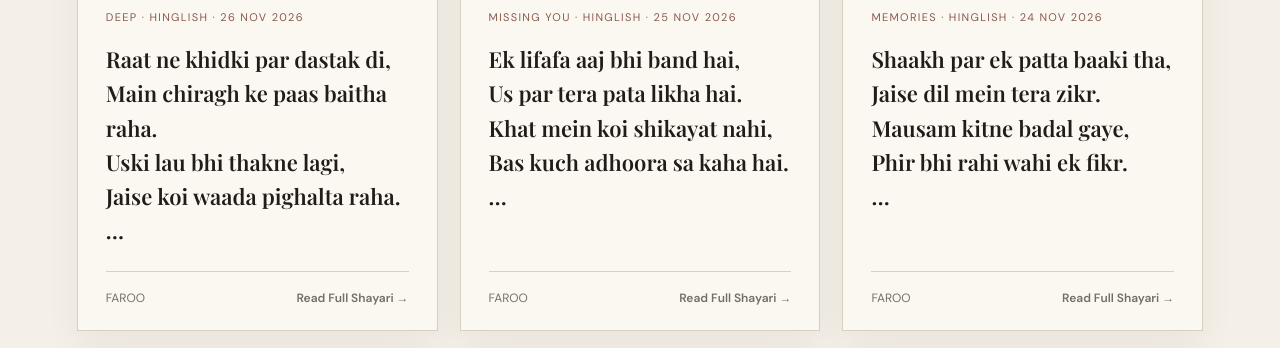
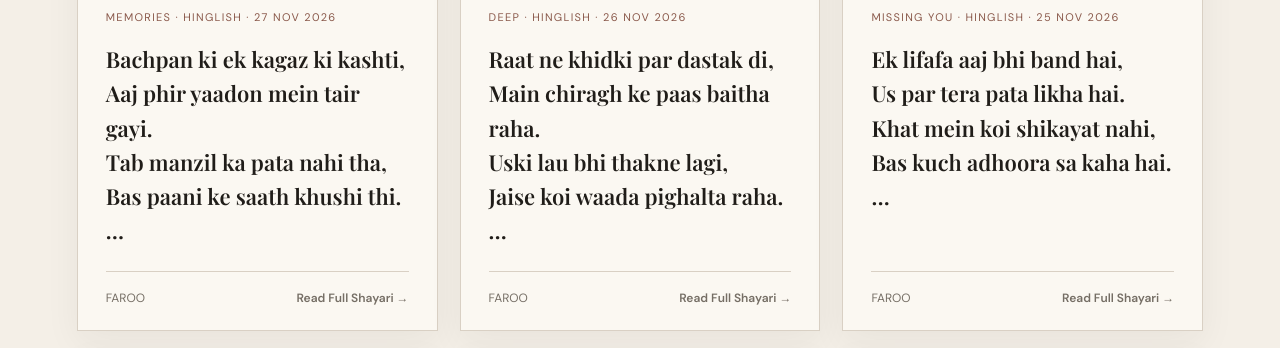
Before and after one commit to fahadmumken-cloud/faroo-shayari, a plain HTML site: page index.html in a window 1280 px wide. Shown: the part 1294-1642 px from the top of the page. Drawn offline with nearby package versions, Linux system fonts and the light colour scheme; a web font is replaced by a local one.

Commit message:
Load 27 November FAROO entry exactly once

```diff
--- a/index.html
+++ b/index.html
@@ -169,6 +169,7 @@
 <script src="daily-2026-11-24.js?v=1"></script>
 <script src="daily-2026-11-25.js?v=1"></script>
 <script src="daily-2026-11-26.js?v=1"></script>
+<script src="daily-2026-11-27.js?v=1"></script>
 <script>render();</script>
 
 </body>
```
